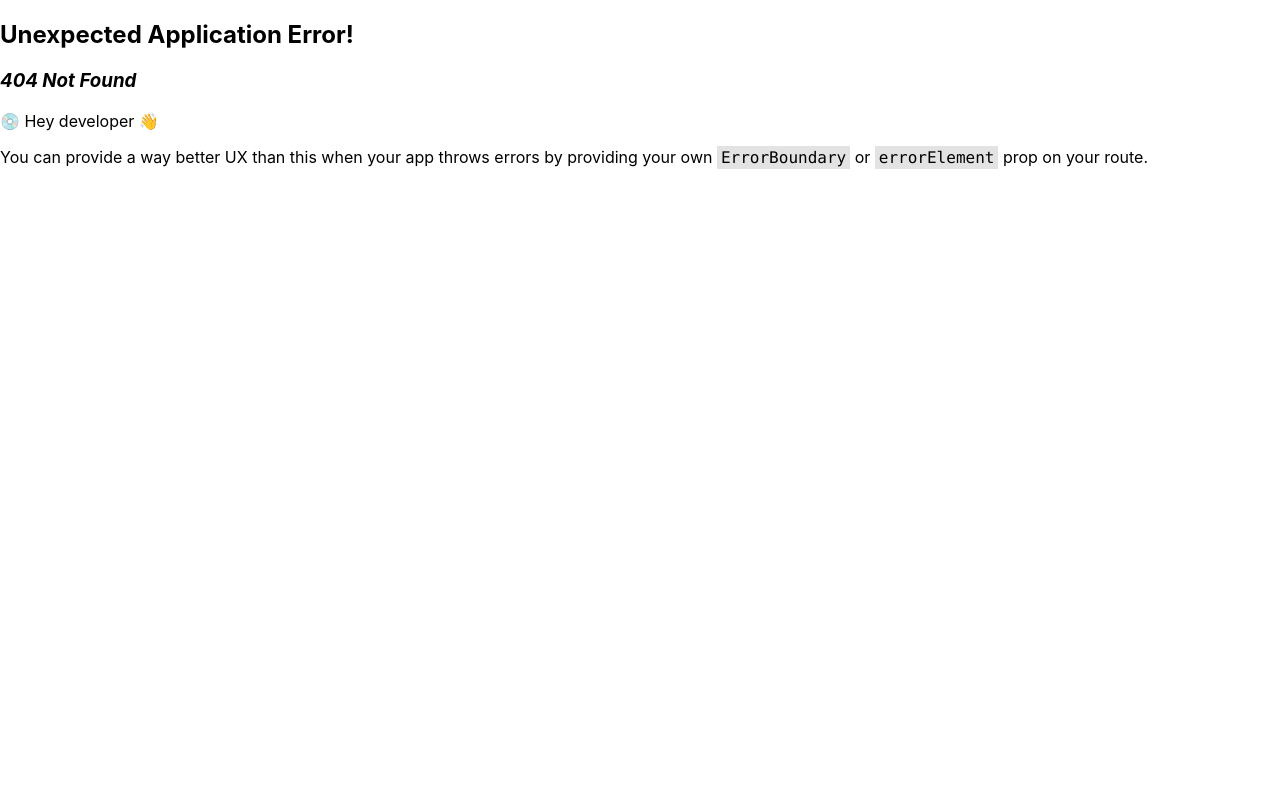
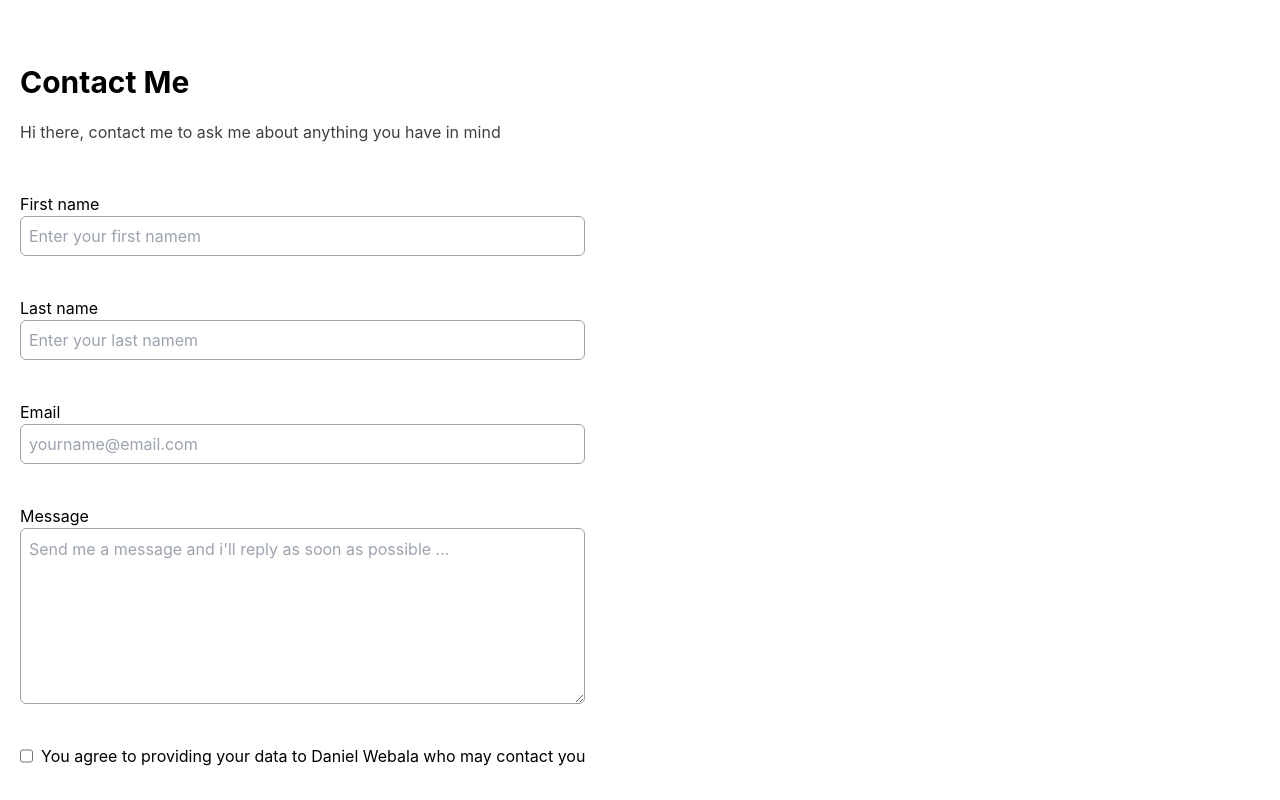
Before and after one commit to webala/hngfrontend, a React (Create React App) app: page /contact in a window 1280 px wide. Before the commit this address had no page. Shown: the top 800 px of the page. Built offline with nearby package versions, Linux system fonts and the light colour scheme.

Commit message:
feat: contact page

```diff
--- a/package.json
+++ b/package.json
@@ -41,6 +41,9 @@
     ]
   },
   "devDependencies": {
-    "gh-pages": "^4.0.0"
+    "autoprefixer": "^10.4.13",
+    "gh-pages": "^4.0.0",
+    "postcss": "^8.4.18",
+    "tailwindcss": "^3.2.1"
   }
 }
--- /dev/null
+++ b/postcss.config.js
@@ -0,0 +1,6 @@
+module.exports = {
+  plugins: {
+    tailwindcss: {},
+    autoprefixer: {},
+  },
+}
--- /dev/null
+++ b/src/components/Contact/Contact.js
@@ -0,0 +1,44 @@
+import React from 'react'
+import Footer from '../Footer/Footer'
+
+function Contact() {
+  return (
+    <div className='py-16 px-5 flex flex-col gap-12 items-start'>
+        <div className='flex flex-col items-start'>
+            <h1 className='text-3xl font-bold'>Contact Me</h1>
+            <p className='opacity-75 mt-5'>Hi there, contact me to ask me about anything you have in mind</p>
+        </div>
+
+        <form>
+            <div className='flex flex-col'>
+                <div className='flex flex-col items-start mb-10'>
+                    <label>First name</label>
+                    <input className='border p-2 border-gray-400 rounded-md h-10 w-full' id='first_name' placeholder='Enter your first namem'/>
+                </div>
+                <div className='flex flex-col items-start mb-10'>
+                    <label>Last name</label>
+                    <input className='border p-2 border-gray-400 rounded-md h-10 w-full' id='last_name' placeholder='Enter your last namem'/>
+                </div>
+            </div>
+            <div className='flex flex-col items-start mb-10'>
+                <label>Email</label>
+                <input className='border p-2 border-gray-400 rounded-md h-10 w-full' id='email' placeholder='yourname@email.com'/>
+            </div>
+            <div className='flex flex-col items-start mb-10'>
+                <label>Message</label>
+                <textarea className='border p-2 border-gray-400 rounded-md h-44 w-full' id='message' placeholder="Send me a message and i'll reply as soon as possible ..." />
+            </div>
+            <div className='flex'>
+                <input type='checkbox' />
+                <p className='ml-2'>You agree to providing your data to Daniel Webala who may contact you</p>
+            </div>
+            <div className='flex justify-center px-5 mt-10'>
+                <button className='w-full text-white rounded-md bg-blue-600 h-12' id='btn__submit' type='submit'>Send message</button>
+            </div>
+        </form>
+        <Footer />
+    </div>
+  )
+}
+
+export default Contact
--- a/src/components/Link/Link.js
+++ b/src/components/Link/Link.js
@@ -1,8 +1,8 @@
 import './Link.css'
 
-function Link({url, name, id, subText}) {
+function Link({url, name, id, subText, target}) {
   return (
-    <a href={url} target='blank' className="link" id={id}>
+    <a href={url} target={target} className="link" id={id}>
       <h2 className="link-text">{name}</h2>
       <sub className='sub-text'>{subText}</sub>
     </a>
--- a/src/components/Tree/Tree.js
+++ b/src/components/Tree/Tree.js
@@ -7,44 +7,57 @@ function Tree() {
             name: 'Twitter Link',
             url: 'https://twitter.com/Webbie1001',
             id: 'twitter__link',
-            subText: ''
+            subText: '',
+            target: 'blank'
         },
         {
             name: 'Zuri Team',
             url: 'https://training.zuri.team/',
             id: 'btn__zuri',
-            subText: 'Join The Zuri Team'
+            subText: 'Join The Zuri Team',
+            target: 'blank'
         },
         {
             name: 'Zuri Books',
             url: 'https://books.zuri.team/',
             id: 'books',
-            subText: 'Get the Best Design And Coding Books'
+            subText: 'Get the Best Design And Coding Books',
+            target: 'blank'
         },
         {
             name: 'Python For Beginners',
             url: 'https://books.zuri.team/python-for-beginners?ref_id=webala',
             id: 'book__python',
-            subText: 'Get started with python'
+            subText: 'Get started with python',
+            target: 'blank'
         },
         {
             name: 'Coders Background Check',
             url: 'https://background.zuri.team/',
             id: 'pitch',
-            subText: 'We do background checks for coders'
+            subText: 'We do background checks for coders',
+            target: 'blank'
         },
         {
             name: 'Design Book',
             url: 'https://books.zuri.team/design-rules',
             id: 'book__design',
-            subText: 'Get our free design book'
+            subText: 'Get our free design book',
+            target: 'blank'
+        },
+        {
+            name: 'Contact',
+            url: '/contact',
+            id: 'contact',
+            subText: 'Get in touch',
+            target: ''
         },
     ]
   return (
     <div className="tree">
      {links.map((link, index) => {
         return (
-            <Link key={index} url={link.url} name={link.name} id={link.id} subText={link.subText}/>
+            <Link key={index} target={link.target} url={link.url} name={link.name} id={link.id} subText={link.subText}/>
         )
      })}
     </div>
--- a/src/index.css
+++ b/src/index.css
@@ -1,3 +1,7 @@
+@tailwind base;
+@tailwind components;
+@tailwind utilities;
+
 body {
   margin: 0;
   font-family: -apple-system, BlinkMacSystemFont, 'Segoe UI', 'Roboto', 'Oxygen',
--- /dev/null
+++ b/tailwind.config.js
@@ -0,0 +1,10 @@
+/** @type {import('tailwindcss').Config} */
+module.exports = {
+  content: [
+    "./src/**/*.{js,jsx,ts,tsx}",
+  ],
+  theme: {
+    extend: {},
+  },
+  plugins: [],
+}
```
Also changed, not shown: src/index.js (+6 -1 lines), 1 other file (tests, documents, lock files or other folders).
